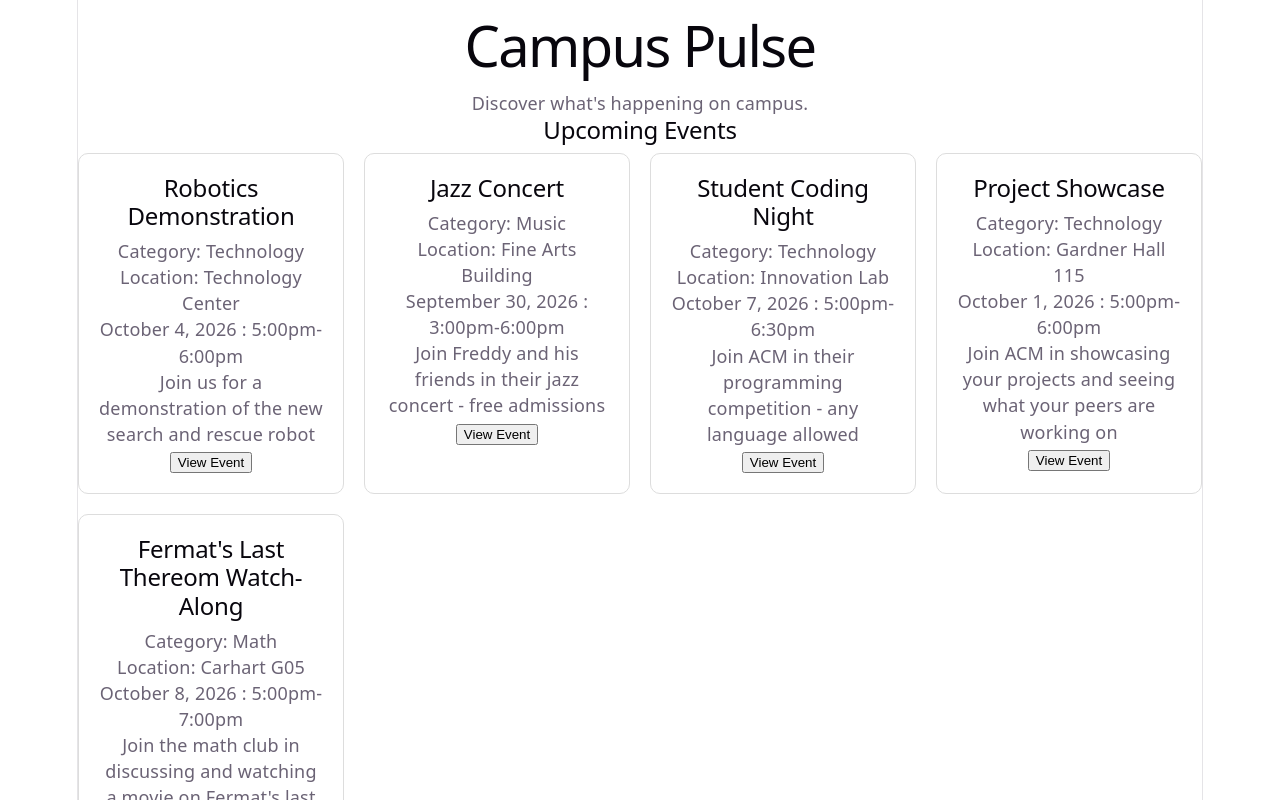
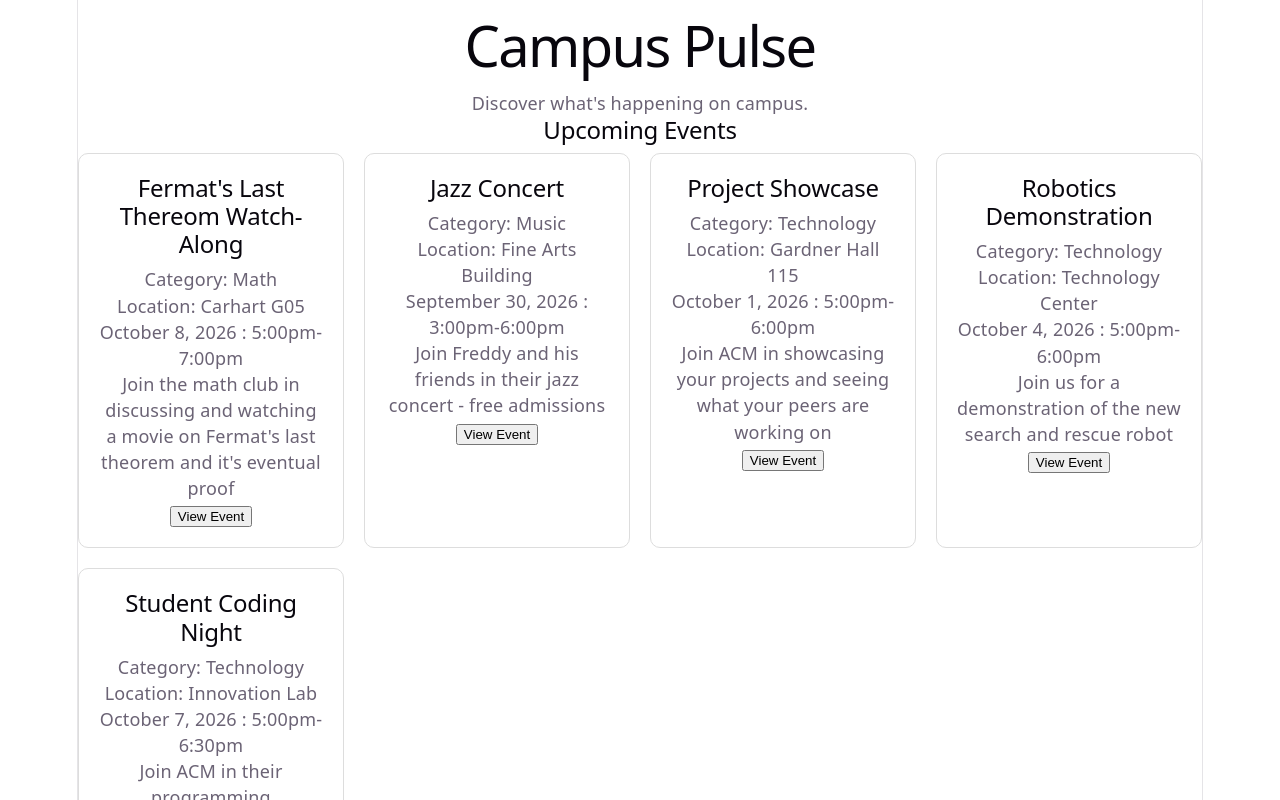
Before and after one commit to Pirategirl9000/React-Campus-Pulse, a React (Vite) app: page / in a window 1280 px wide. Shown: the top 800 px of the page. Built offline with nearby package versions, Linux system fonts and the light colour scheme.

Commit message:
Added sorting for events

```diff
--- a/src/App.jsx
+++ b/src/App.jsx
@@ -102,6 +102,25 @@ export default function App() {
     }
   ]
 
+  /**
+   * Compares two valuues and returns a number indicating which is first alphabetically (based on Arrays.sort())
+   * @param {String} a
+   * @param {String} b
+   * @returns Number for use in Array.sort() method
+   */
+  function alphabetCompare(a, b) {
+    if (a === b) return 0;
+
+    for (let i = 0; i < a.length, i < b.length; i++) {
+      if (a.charCodeAt(i) > b.charCodeAt(i)) return 1;  // b comes first
+      else if (a.charCodeAt(i) < b.charCodeAt(i)) return -1  // a comes first
+
+      // They are equal so we need to do another iteration
+    }
+
+    return (a.length > b.length) ? 1 : -1;  // Return which ever string is shorter
+  }
+
   return (
     <>
     <Header />
@@ -109,7 +128,8 @@ export default function App() {
     <main>
       <h2>Upcoming Events</h2>
       <section className="event-grid">
-          {events.map(event => <EventCard key={event.id} event={event}/>)}
+          {events.sort((a, b) => alphabetCompare(a.title, b.title))
+          .map(event => <EventCard key={event.id} event={event}/>)}
       </section>
 
 
```
